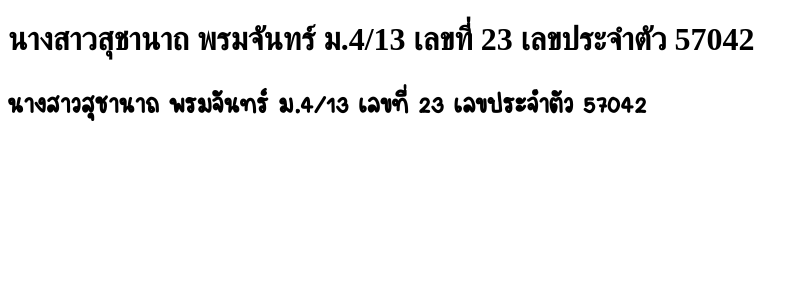
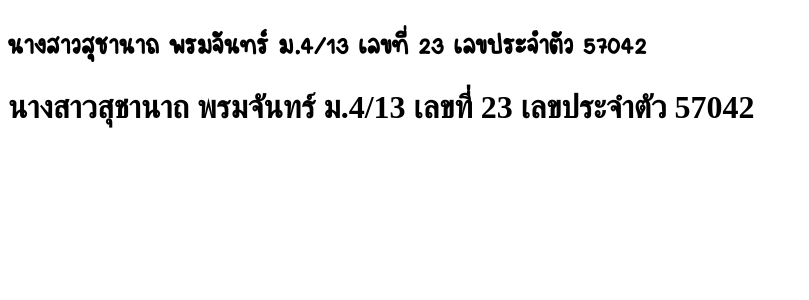
Before and after one commit to 57042/mywebsite, a PHP site: page /font.php in a window 1280 px wide. Shown: the top 300 px of the page, without its empty margins (0-809 px from the left). Run offline with PHP 8.4, Linux system fonts and the light colour scheme; some web fonts are replaced.

Commit message:
Update font.php

```diff
--- a/font.php
+++ b/font.php
@@ -6,11 +6,11 @@
   <style>
     @font-face{
       font-family: myFont1;
-      src: url("smile-Regula.woff")
+      src: url(ChocolateteehaypaiTEST.woff)
     }
     @font-face{
       font-family: myFont2;
-      src: url("ChocolateteehaypaiTEST.woff")
+      src: url(Doughnut.woff)
     }
     #font1{
 	font-family: myFont1;
```
